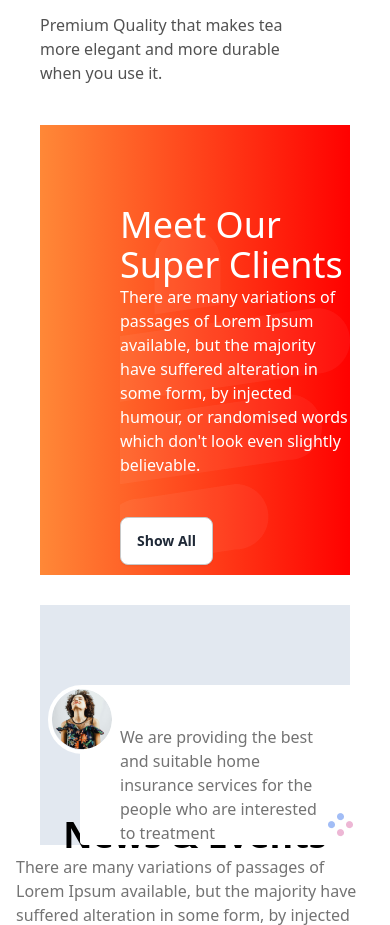
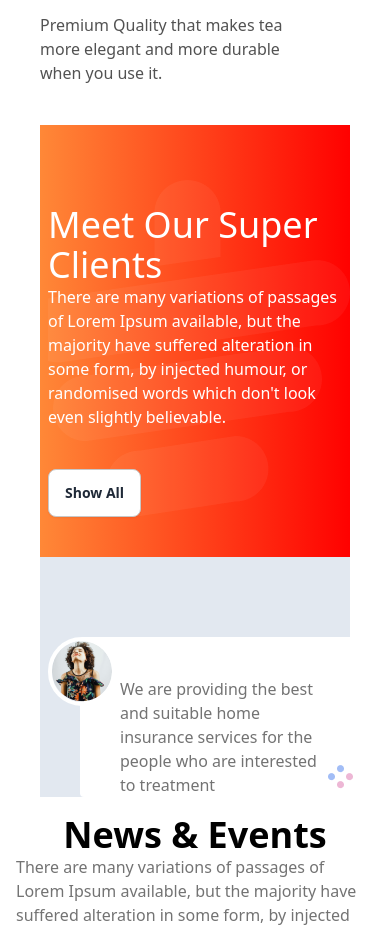
Before and after one commit to masudr4n4/tea-house-with-daisy, a plain HTML site: page index.html in a window 390 px wide. Shown: the part 3527-4452 px from the top of the page. Drawn offline with nearby package versions, Linux system fonts and the light colour scheme.

Commit message:
udpate mergin

```diff
--- a/index.html
+++ b/index.html
@@ -123,7 +123,7 @@
 
         <!-- Meet Our Super Client Sections -->
           <div class="flex flex-col lg:flex-row w-auto h-[450px] bg-gradient-to-r from-[#ff8837] to-[#ff0100] ml-10 lg:ml-64 mr-10 lg:mr-64 gap-10">
-           <div class="ml-20 bg-[url('../images/bg_cup.png')] bg-no-repeat bg-right-bottom">
+           <div class="ml-2 lg:ml-20 bg-[url('../images/bg_cup.png')] bg-no-repeat bg-right-bottom">
             <h1 class="text-white text-4xl mt-20">
                 Meet Our Super Clients
             </h1>
```
